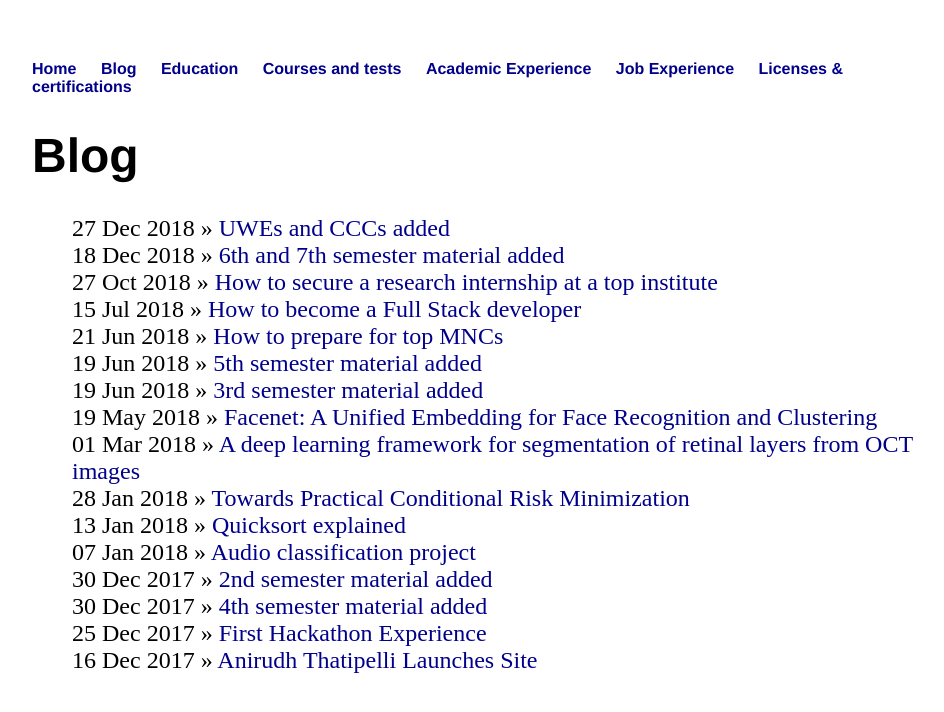
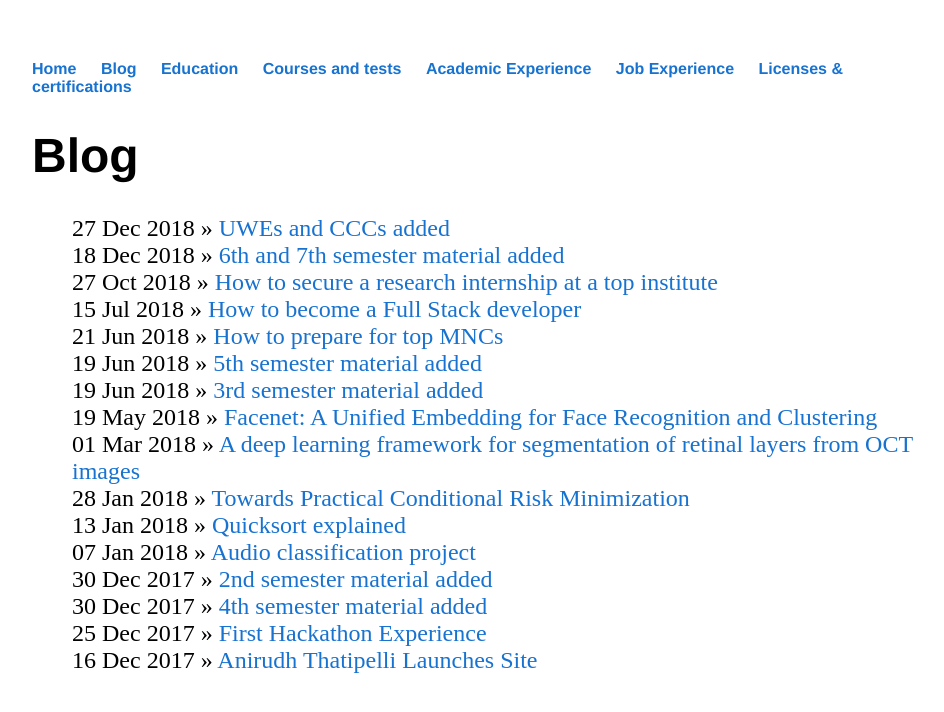
Before and after one commit to ArmanBehnam/ArmanBehnam.github.io, a Jekyll site: the page built from blog/index.html, in a window 1280 px wide. Shown: the top 712 px of the page, without its empty margins (160-1104 px from the left). Built offline with Jekyll 4.4.1, drawn with Linux system fonts in a browser that asks for light colours.

Commit message:
Update main.css

```diff
--- a/css/main.css
+++ b/css/main.css
@@ -16,7 +16,7 @@ nav ul li, footer ul li {
 }
 a {
     text-decoration: none;
-    color: #00008B;
+    color: #1772d0;
 }
 a:hover {
     text-decoration: underline;
```
